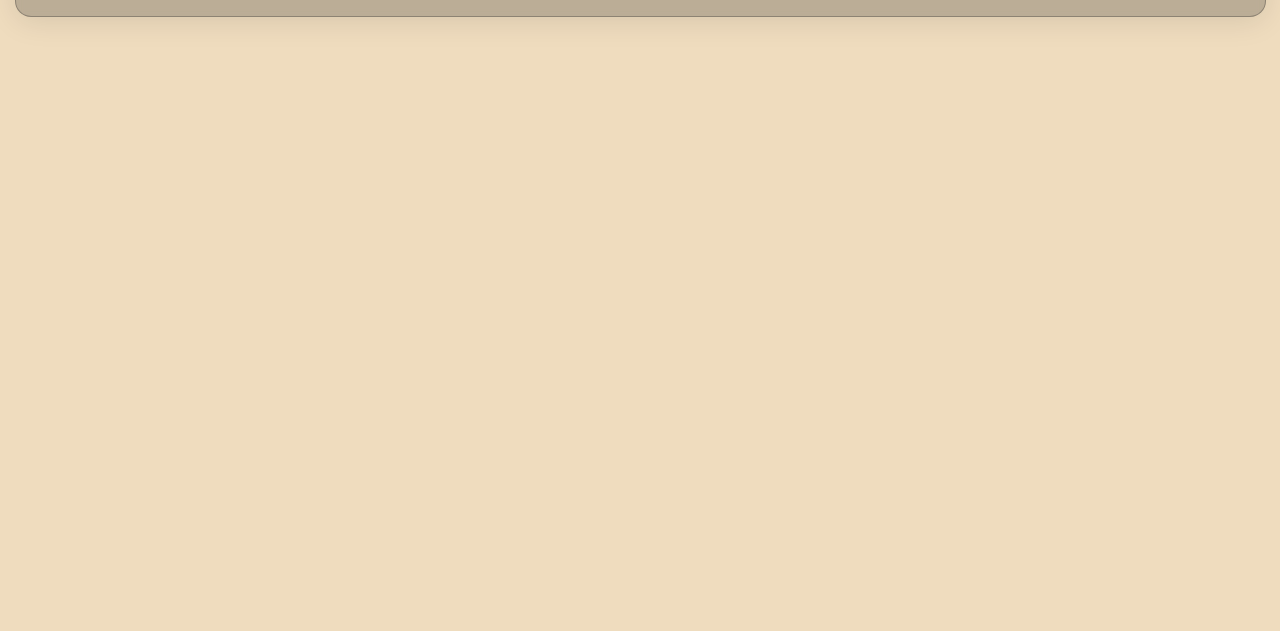
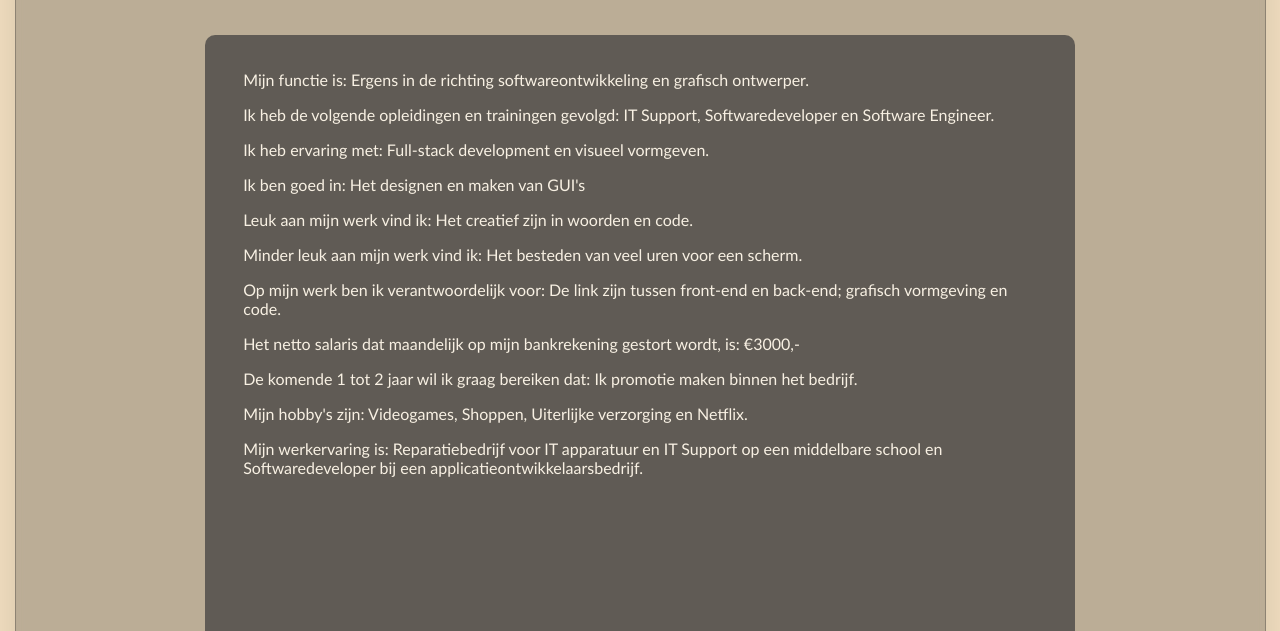
Before and after one commit to Claeymore/Claeymore.github.io, a plain HTML site: page html/student-1/werk.html in a window 1280 px wide. Shown: the part 169-800 px from the top of the page. Drawn offline with Linux system fonts and the light colour scheme.

Commit message:
Content update 1.0
CSS + Content

```diff
--- a/CSS/StyleSheet.css
+++ b/CSS/StyleSheet.css
@@ -17,6 +17,26 @@ html {
     backdrop-filter: blur(4px);
     border: 1px solid rgba(34, 34, 34, 0.29);
     /* From https://css.glass */
+}
+
+.index-body .a4 {
+    border-radius: 10px;
+    background: #3a3a3ab4;
+    border: 1px solid #3a3a3a86;
+    color: #F8F0E3;
+    text-align: left;
+    width: 21cm;
+    height: 29.7cm;
+    display: block;
+    margin: 0 auto;
+    margin-bottom: 0.5cm;
+    margin-top: 0.5cm;
+    border: 2cm;
+    box-shadow: 0 0 0.5cm rgba(0,0,0,5)
+    text-align: left;
+    padding-top: 0.5cm;
+    padding-left: 1cm;
+    padding-right: 1cm;
 }
 
 .title {
--- a/html/student-1/werk.html
+++ b/html/student-1/werk.html
@@ -23,10 +23,22 @@
         <h1 class="title">
             Werk
         </h1>
+        <div class="a4">
+            <p>Mijn functie is: Ergens in de richting softwareontwikkeling en grafisch ontwerper.</p>
+            <p>Ik heb de volgende opleidingen en trainingen gevolgd: IT Support, Softwaredeveloper en Software Engineer.</p>
+            <p>Ik heb ervaring met: Full-stack development en visueel vormgeven.</p>
+            <p>Ik ben goed in: Het designen en maken van GUI's</p>
+            <p>Leuk aan mijn werk vind ik: Het creatief zijn in woorden en code.</p>
+            <p>Minder leuk aan mijn werk vind ik: Het besteden van veel uren voor een scherm.</p>
+            <p>Op mijn werk ben ik verantwoordelijk voor: De link zijn tussen front-end en back-end; grafisch vormgeving en
+                code.</p>
+            <p>Het netto salaris dat maandelijk op mijn bankrekening gestort wordt, is: €3000,-</p>
+            <p>De komende 1 tot 2 jaar wil ik graag bereiken dat: Ik promotie maken binnen het bedrijf.</p>
+            <p>Mijn hobby's zijn: Videogames, Shoppen, Uiterlijke verzorging en Netflix.</p>
+            <p>Mijn werkervaring is: Reparatiebedrijf voor IT apparatuur en IT Support op een middelbare school en
+                Softwaredeveloper bij een applicatieontwikkelaarsbedrijf.</p>
+        </div>
     </div>
 </body>
 
 </html>
-</body>
-
-</html>
```
Also changed, not shown: html/student-1/na.html (+14 -3 lines), html/student-1/nu.html (+13 -1 lines).
